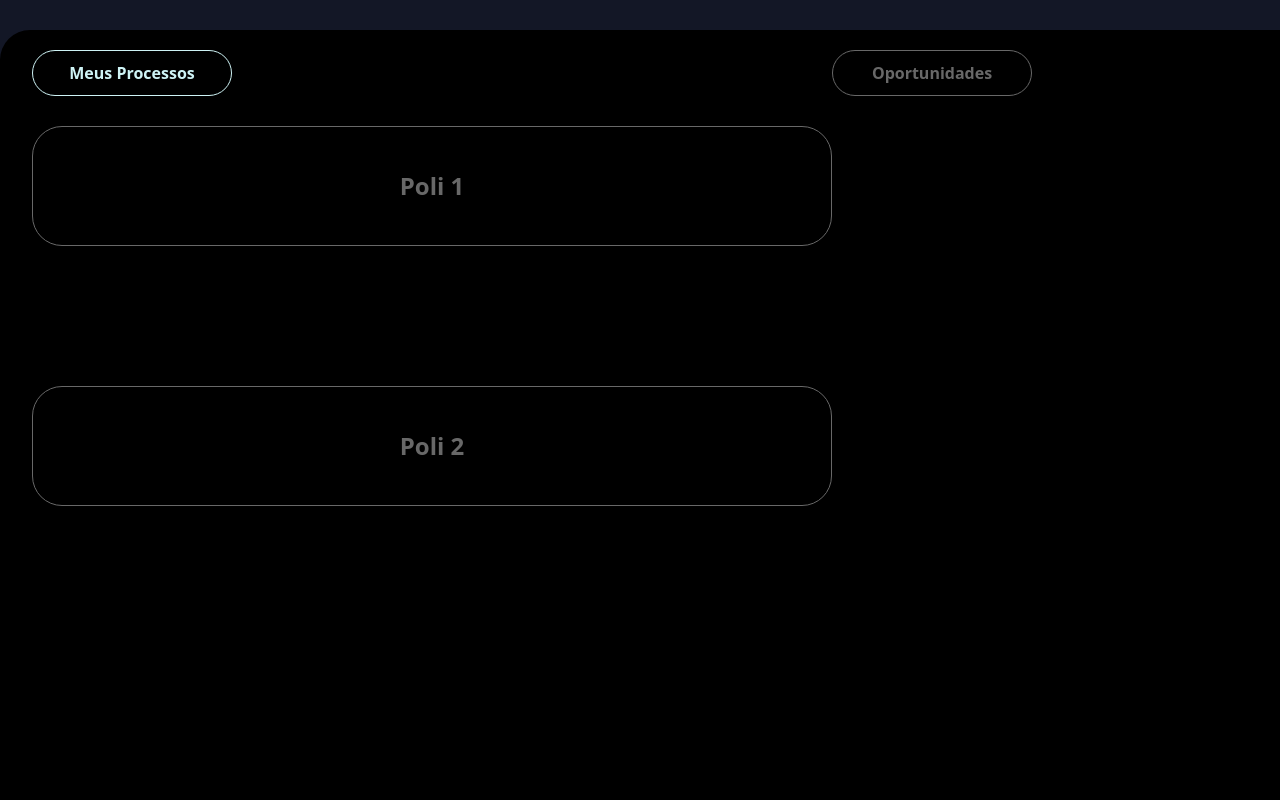
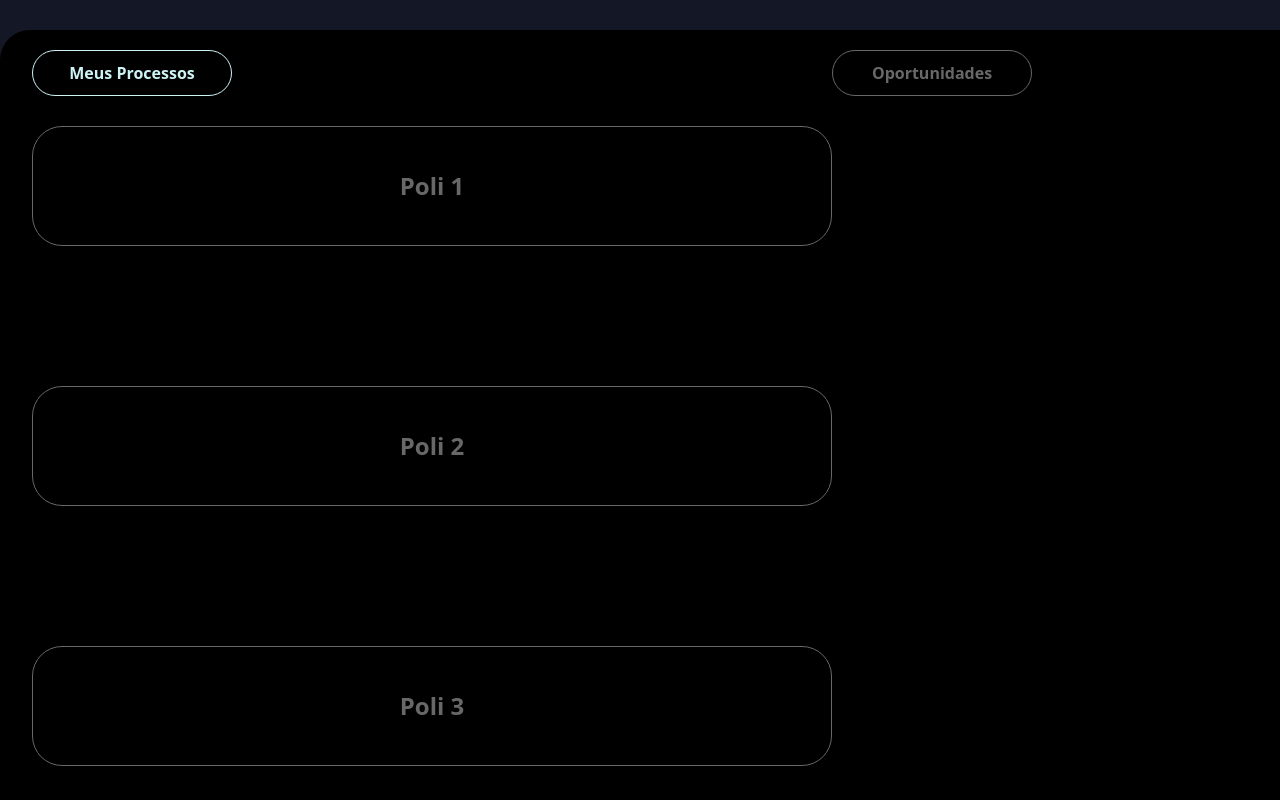
Before and after one commit to BrBits/LATAM-CHALLENGE-PROTOTYPE, a plain HTML site: page Interfaces/processos_bu.html in a window 1280 px wide. Shown: the top 800 px of the page. Drawn offline with nearby package versions, Linux system fonts and the light colour scheme.

Commit message:
testes processos_bu

```diff
--- a/Interfaces/processos_bu.html
+++ b/Interfaces/processos_bu.html
@@ -24,6 +24,10 @@
                     <br> </br>
                     <br> </br>
                     <button class="content" onclick=""> Poli 2 </button>
+                    <br> </br>
+                    <br> </br>
+                    <br> </br>
+                    <button class="content" onclick=""> Poli 3 </button>
                 </li>
                 <li>
                     <input type="radio" name="tabs" class="rd_tabs" id="oportunidades">
```
